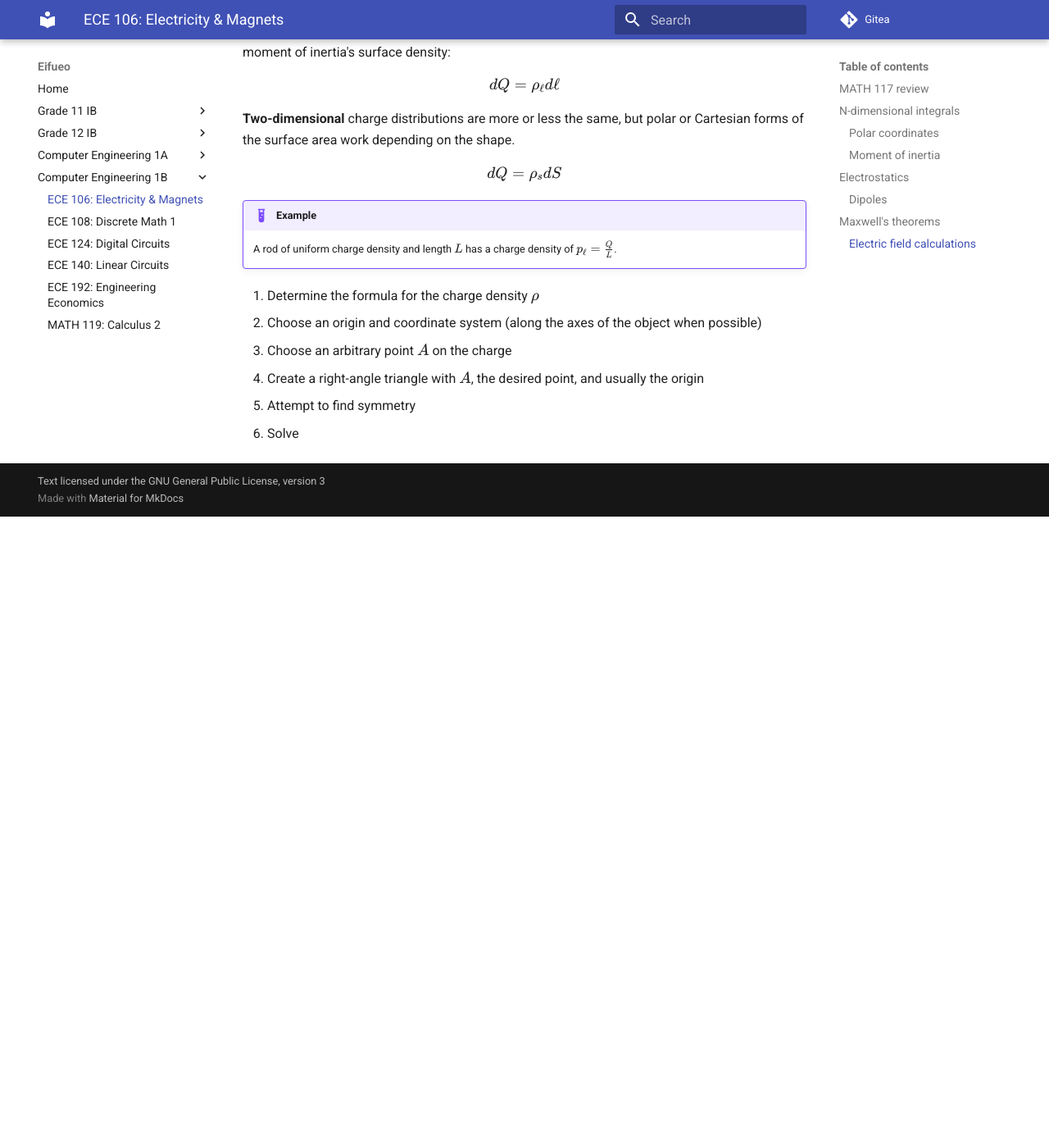
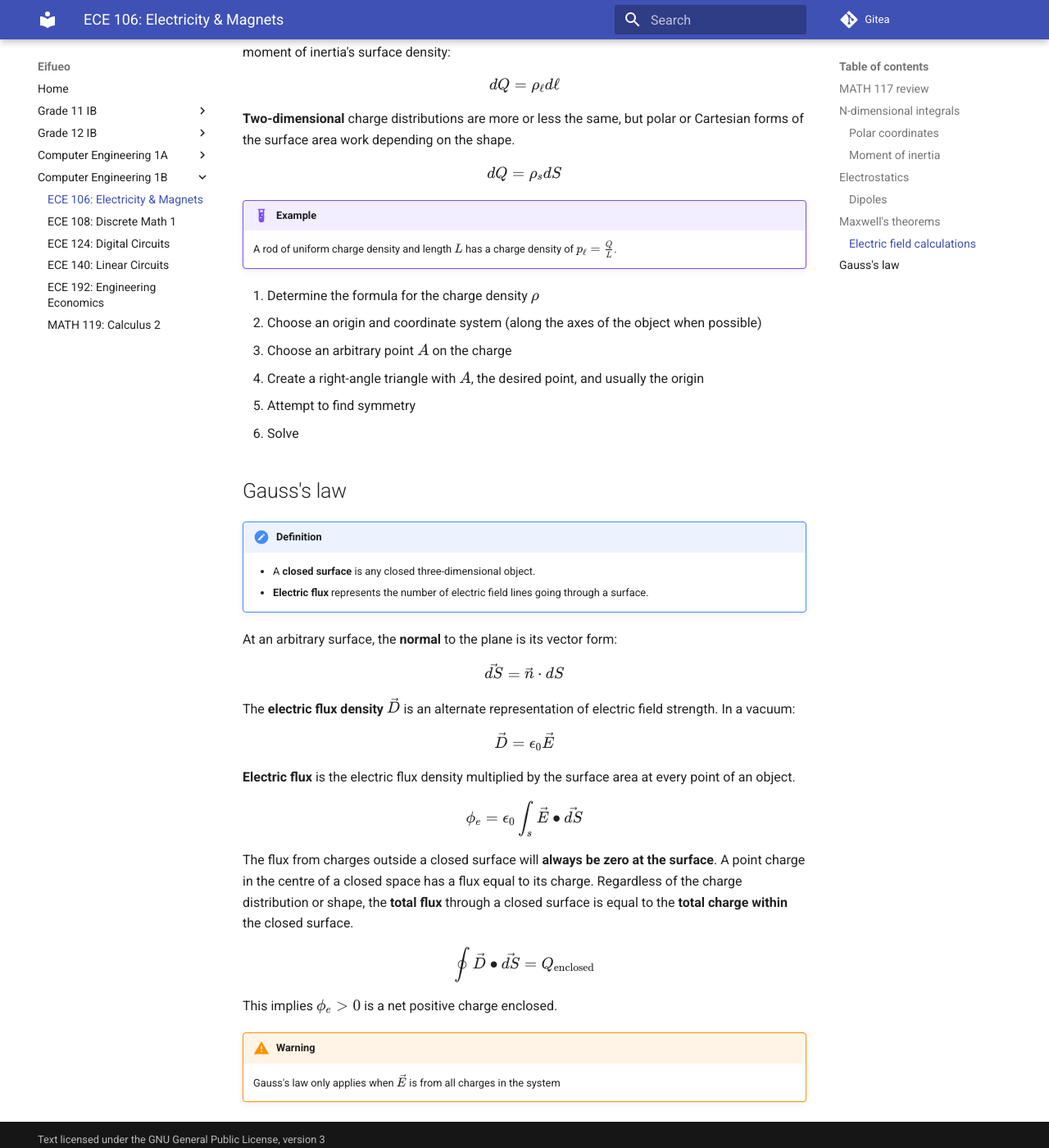
Before and after one commit to potatoeggy/eifueo, an MkDocs documentation site: the page built from docs/1b/ece106.md, in a window 1280 px wide and 1400 px high, scrolled down 5733 px. Shown: the whole window at 82% size. Built offline with MkDocs 1.6.1 and Material for MkDocs 9.7.7, drawn with Linux system fonts in a browser that asks for light colours; before the commit the page ends 6363 px from its top, so only the background shows below that.

Commit message:
ece106: attempt flux

```diff
--- a/docs/1b/ece106.md
+++ b/docs/1b/ece106.md
@@ -221,3 +221,30 @@ $$dQ=\rho_s dS$$
 4. Create a right-angle triangle with $A$, the desired point, and usually the origin
 5. Attempt to find symmetry
 6. Solve
+
+## Gauss's law
+
+!!! definition
+    - A **closed surface** is any closed three-dimensional object.
+    - **Electric flux** represents the number of electric field lines going through a surface.
+
+At an arbitrary surface, the **normal** to the plane is its vector form:
+
+$$\vec{dS}=\vec n\cdot dS$$
+
+The **electric flux density** $\vec D$ is an alternate representation of electric field strength. In a vacuum:
+
+$$\vec D = \epsilon_0\vec E$$
+
+**Electric flux** is the electric flux density multiplied by the surface area at every point of an object.
+
+$$\phi_e=\epsilon_0\int_s\vec E\bullet\vec{dS}$$
+
+The flux from charges outside a closed surface will **always be zero at the surface**. A point charge in the centre of a closed space has a flux equal to its charge. Regardless of the charge distribution or shape, the **total flux** through a closed surface is equal to the **total charge within** the closed surface.
+
+$$\oint \vec D\bullet\vec{dS}=Q_\text{enclosed}$$
+
+This implies $\phi_e>0$ is a net positive charge enclosed.
+
+!!! warning
+    Gauss's law only applies when $\vec E$ is from all charges in the system
```
